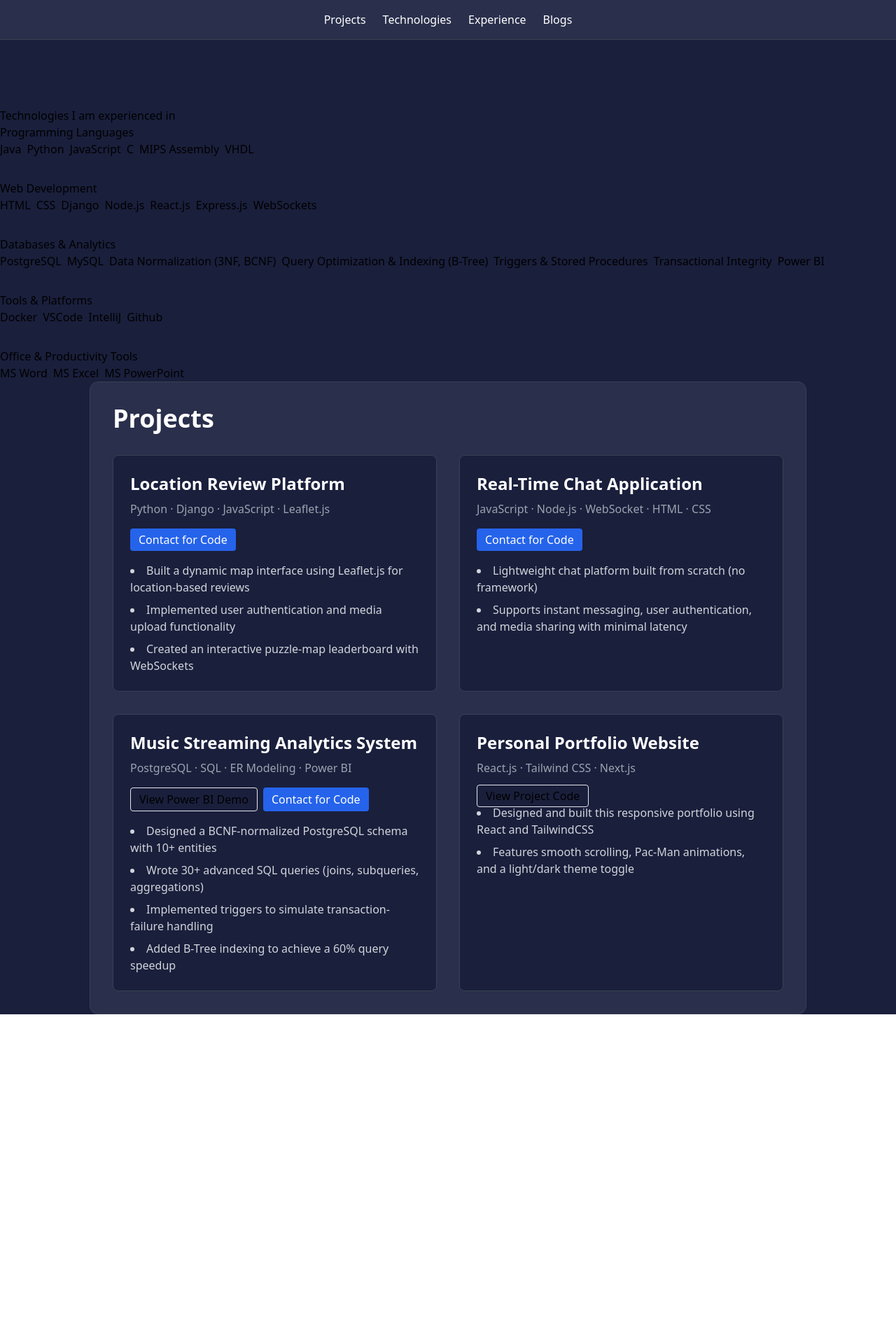
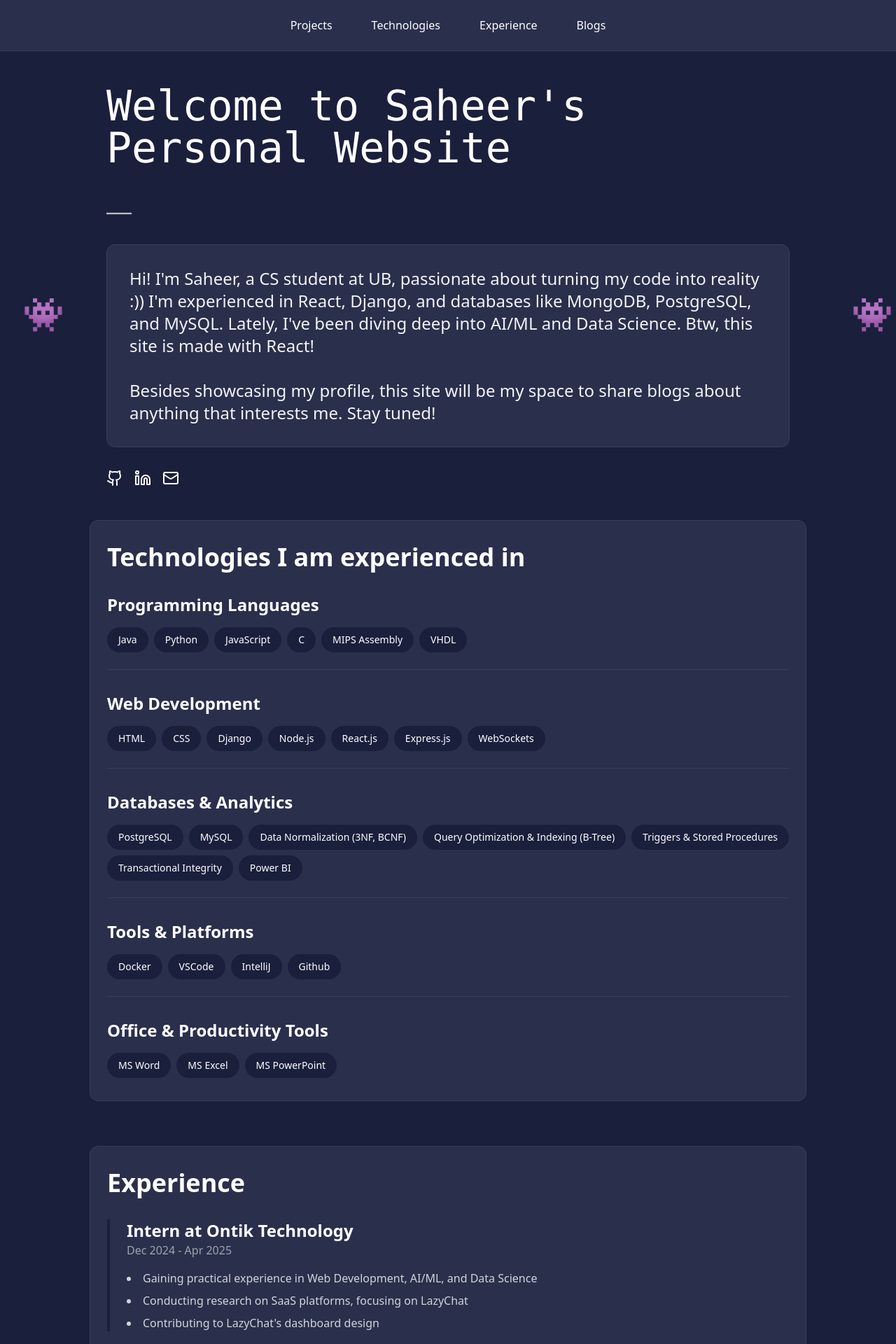
Before and after one commit to Saheerr/saheer.website, a React (Create React App) app: page / in a window 1280 px wide. Shown: the top 1920 px of the page at 70% size. Before the commit the page ends 1513 px from the top, so only its background shows below. Built offline with nearby package versions, Linux system fonts and the light colour scheme.

Commit message:
bug fixed

```diff
--- a/src/components/Portfolio.js
+++ b/src/components/Portfolio.js
@@ -15,6 +15,7 @@ const Portfolio = () => {
   const experienceRef = useRef(null);
   const blogsRef = useRef(null);
 
+  // Typing effect
   useEffect(() => {
     setText('');
     let currentIndex = 0;
@@ -30,6 +31,7 @@ const Portfolio = () => {
     return () => clearInterval(typingInterval);
   }, []);
 
+  // Pacman animation
   useEffect(() => {
     const animateInterval = setInterval(() => {
       setLeftPacmanPosition(prev => {
@@ -64,8 +66,12 @@ const Portfolio = () => {
 
   // ----- UPDATED TECHNOLOGIES -----
   const technologies = {
-    'Programming Languages': ['Java', 'Python', 'JavaScript', 'C', 'MIPS Assembly', 'VHDL'],
-    'Web Development': ['HTML', 'CSS', 'Django', 'Node.js', 'React.js', 'Express.js', 'WebSockets'],
+    'Programming Languages': [
+      'Java', 'Python', 'JavaScript', 'C', 'MIPS Assembly', 'VHDL'
+    ],
+    'Web Development': [
+      'HTML', 'CSS', 'Django', 'Node.js', 'React.js', 'Express.js', 'WebSockets'
+    ],
     'Databases & Analytics': [
       'PostgreSQL',
       'MySQL',
@@ -75,8 +81,12 @@ const Portfolio = () => {
       'Transactional Integrity',
       'Power BI'
     ],
-    'Tools & Platforms': ['Docker', 'VSCode', 'IntelliJ', 'Github'],
-    'Office & Productivity Tools': ['MS Word', 'MS Excel', 'MS PowerPoint']
+    'Tools & Platforms': [
+      'Docker', 'VSCode', 'IntelliJ', 'Github'
+    ],
+    'Office & Productivity Tools': [
+      'MS Word', 'MS Excel', 'MS PowerPoint'
+    ]
   };
 
   return (
@@ -85,29 +95,90 @@ const Portfolio = () => {
       <nav className="sticky top-0 bg-[#2a2f4c] border-b border-gray-700 z-50">
         <div className="max-w-5xl mx-auto px-6 py-4">
           <div className="flex gap-6 justify-center text-white">
-            <button onClick={() => scrollToSection(projectsRef)} className="...">Projects</button>
-            <button onClick={() => scrollToSection(technologiesRef)} className="...">Technologies</button>
-            <button onClick={() => scrollToSection(experienceRef)} className="...">Experience</button>
-            <button onClick={() => scrollToSection(blogsRef)} className="...">Blogs</button>
+            <button
+              onClick={() => scrollToSection(projectsRef)}
+              className="hover:text-gray-300 transition-colors px-4 py-2 rounded-lg hover:bg-[#1a1f3c]"
+            >
+              Projects
+            </button>
+            <button
+              onClick={() => scrollToSection(technologiesRef)}
+              className="hover:text-gray-300 transition-colors px-4 py-2 rounded-lg hover:bg-[#1a1f3c]"
+            >
+              Technologies
+            </button>
+            <button
+              onClick={() => scrollToSection(experienceRef)}
+              className="hover:text-gray-300 transition-colors px-4 py-2 rounded-lg hover:bg-[#1a1f3c]"
+            >
+              Experience
+            </button>
+            <button
+              onClick={() => scrollToSection(blogsRef)}
+              className="hover:text-gray-300 transition-colors px-4 py-2 rounded-lg hover:bg-[#1a1f3c]"
+            >
+              Blogs
+            </button>
           </div>
         </div>
       </nav>
 
       {/* Hero Section */}
       <div className="py-12">
-        {/* ...typing effect and about copy... */}
+        <div className="max-w-5xl mx-auto px-6">
+          <div className="font-mono text-4xl md:text-6xl text-white mb-12">
+            <span className="block">{text}</span>
+            <span className={`inline-block ${typingComplete ? 'animate-pulse' : ''}`}>_</span>
+          </div>
+          <div className="text-gray-100 text-xl md:text-2xl leading-relaxed font-light mb-8 bg-[#2a2f4c] p-8 rounded-xl border border-gray-700">
+            Hi! I'm Saheer, a CS student at UB, passionate about turning my code into reality :)) I'm experienced in React, Django, and databases like MongoDB, PostgreSQL, and MySQL. Lately, I've been diving deep into AI/ML and Data Science. Btw, this site is made with React!
+            <br /><br />
+            Besides showcasing my profile, this site will be my space to share blogs about anything that interests me. Stay tuned!
+          </div>
+          <div className="flex gap-4">
+            <a
+              href="https://github.com/Saheerr"
+              className="text-white hover:text-gray-300 transition-colors"
+              target="_blank"
+              rel="noopener noreferrer"
+            >
+              <Github size={24} />
+            </a>
+            <a
+              href="https://www.linkedin.com/in/saheer-rahman-40098728a/"
+              className="text-white hover:text-gray-300 transition-colors"
+              target="_blank"
+              rel="noopener noreferrer"
+            >
+              <Linkedin size={24} />
+            </a>
+            <a
+              href="mailto:saheerrahman98@gmail.com"
+              className="text-white hover:text-gray-300 transition-colors"
+            >
+              <Mail size={24} />
+            </a>
+          </div>
+        </div>
       </div>
 
       {/* Technologies Section */}
-      <section ref={technologiesRef} className="...">
-        <h2 className="...">Technologies I am experienced in</h2>
+      <section
+        ref={technologiesRef}
+        className="mb-16 bg-[#2a2f4c] p-8 rounded-xl border border-gray-700 max-w-5xl mx-auto px-6"
+      >
+        <h2 className="text-3xl md:text-4xl font-bold mb-8 text-white">
+          Technologies I am experienced in
+        </h2>
         <div className="grid grid-cols-1 gap-8">
-          {Object.entries(technologies).map(([cat, items]) => (
-            <div key={cat} className="...">
-              <h3 className="...">{cat}</h3>
+          {Object.entries(technologies).map(([category, items]) => (
+            <div key={category} className="border-b border-gray-700 pb-6 last:border-0 last:pb-0">
+              <h3 className="text-xl md:text-2xl font-semibold mb-4 text-white">{category}</h3>
               <div className="flex flex-wrap gap-2">
-                {items.map(item => (
-                  <span key={item} className="...">{item}</span>
+                {items.map(tech => (
+                  <span key={tech} className="bg-[#1a1f3c] text-white px-4 py-2 rounded-full text-sm">
+                    {tech}
+                  </span>
                 ))}
               </div>
             </div>
@@ -116,21 +187,57 @@ const Portfolio = () => {
       </section>
 
       {/* Experience Section */}
-      <section ref={experienceRef} className="...">
-        {/* ...existing experience cards... */}
+      <section
+        ref={experienceRef}
+        className="mb-16 bg-[#2a2f4c] p-8 rounded-xl border border-gray-700 max-w-5xl mx-auto px-6"
+      >
+        <h2 className="text-3xl md:text-4xl font-bold mb-8 text-white">Experience</h2>
+        <div className="space-y-8">
+          <div className="border-l-4 border-[#1a1f3c] pl-6">
+            <h3 className="text-xl md:text-2xl font-semibold text-white">Intern at Ontik Technology</h3>
+            <p className="text-gray-400 mb-4">Dec 2024 - Apr 2025</p>
+            <ul className="list-disc list-inside text-gray-300 space-y-2">
+              <li>Gaining practical experience in Web Development, AI/ML, and Data Science</li>
+              <li>Conducting research on SaaS platforms, focusing on LazyChat</li>
+              <li>Contributing to LazyChat's dashboard design</li>
+            </ul>
+          </div>
+          <div className="border-l-4 border-[#1a1f3c] pl-6">
+            <h3 className="text-xl md:text-2xl font-semibold text-white">
+              Intern at Center for Natural Resource Studies
+            </h3>
+            <p className="text-gray-400 mb-4">Oct 2021 - Jan 2022</p>
+            <ul className="list-disc list-inside text-gray-300 space-y-2">
+              <li>Analyzed national projects</li>
+              <li>Engaged with senior staff</li>
+              <li>Contributed to team discussions</li>
+            </ul>
+          </div>
+        </div>
       </section>
 
-      {/* ----- UPDATED PROJECTS SECTION ----- */}
-      <section ref={projectsRef} className="mb-16 bg-[#2a2f4c] p-8 rounded-xl border border-gray-700 max-w-5xl mx-auto">
+      {/* Projects Section */}
+      <section
+        ref={projectsRef}
+        className="mb-16 bg-[#2a2f4c] p-8 rounded-xl border border-gray-700 max-w-5xl mx-auto px-6"
+      >
         <h2 className="text-3xl md:text-4xl font-bold mb-8 text-white">Projects</h2>
         <div className="grid grid-cols-1 md:grid-cols-2 gap-8">
 
           {/* Location Review Platform */}
           <div className="bg-[#1a1f3c] p-6 rounded-lg border border-gray-700 hover:border-blue-500 transition-colors">
-            <h3 className="text-xl md:text-2xl font-semibold mb-2 text-white">Location Review Platform</h3>
-            <p className="text-gray-400 mb-4">Python · Django · JavaScript · Leaflet.js</p>
+            <h3 className="text-xl md:text-2xl font-semibold mb-2 text-white">
+              Location Review Platform
+            </h3>
+            <p className="text-gray-400 mb-4">
+              Python · Django · JavaScript · Leaflet.js
+            </p>
             <button
-              onClick={() => window.alert("This is a school project — please contact me at saheerrahman98@gmail.com for the code.")}
+              onClick={() =>
+                window.alert(
+                  "This is a school project — please contact me at saheerrahman98@gmail.com for the code."
+                )
+              }
               className="px-3 py-1 bg-blue-600 text-white rounded hover:bg-blue-700 mb-4"
             >
               Contact for Code
@@ -144,10 +251,18 @@ const Portfolio = () => {
 
           {/* Real-Time Chat Application */}
           <div className="bg-[#1a1f3c] p-6 rounded-lg border border-gray-700 hover:border-blue-500 transition-colors">
-            <h3 className="text-xl md:text-2xl font-semibold mb-2 text-white">Real-Time Chat Application</h3>
-            <p className="text-gray-400 mb-4">JavaScript · Node.js · WebSocket · HTML · CSS</p>
+            <h3 className="text-xl md:text-2xl font-semibold mb-2 text-white">
+              Real-Time Chat Application
+            </h3>
+            <p className="text-gray-400 mb-4">
+              JavaScript · Node.js · WebSocket · HTML · CSS
+            </p>
             <button
-              onClick={() => window.alert("This is a school project — please contact me at saheerrahman98@gmail.com for the code.")}
+              onClick={() =>
+                window.alert(
+                  "This is a school project — please contact me at saheerrahman98@gmail.com for the code."
+                )
+              }
               className="px-3 py-1 bg-blue-600 text-white rounded hover:bg-blue-700 mb-4"
             >
               Contact for Code
@@ -160,8 +275,12 @@ const Portfolio = () => {
 
           {/* Music Streaming Analytics System */}
           <div className="bg-[#1a1f3c] p-6 rounded-lg border border-gray-700 hover:border-blue-500 transition-colors">
-            <h3 className="text-xl md:text-2xl font-semibold mb-2 text-white">Music Streaming Analytics System</h3>
-            <p className="text-gray-400 mb-4">PostgreSQL · SQL · ER Modeling · Power BI</p>
+            <h3 className="text-xl md:text-2xl font-semibold mb-2 text-white">
+              Music Streaming Analytics System
+            </h3>
+            <p className="text-gray-400 mb-4">
+              PostgreSQL · SQL · ER Modeling · Power BI
+            </p>
             <div className="flex space-x-2 mb-4">
               <a
                 href="https://app.powerbi.com/view?r=eyJrIjoiZjAyNjczNzUtZTAzNS00M2U3LTgxMGYtZjlkYzQ5ZjZlNDBmIiwidCI6Ijk2NDY0YThhLWY4ZWQtNDBiMS05OWUyLTVmNmI1MGEyMDI1MCIsImMiOjN9"
@@ -172,7 +291,11 @@ const Portfolio = () => {
                 View Power BI Demo
               </a>
               <button
-                onClick={() => window.alert("This is a school project — please contact me at saheerrahman98@gmail.com for the code.")}
+                onClick={() =>
+                  window.alert(
+                    "This is a school project — please contact me at saheerrahman98@gmail.com for the code."
+                  )
+                }
                 className="px-3 py-1 bg-blue-600 text-white rounded hover:bg-blue-700"
               >
                 Contact for Code
@@ -188,7 +311,9 @@ const Portfolio = () => {
 
           {/* Personal Portfolio Website */}
           <div className="bg-[#1a1f3c] p-6 rounded-lg border border-gray-700 hover:border-blue-500 transition-colors">
-            <h3 className="text-xl md:text-2xl font-semibold mb-2 text-white">Personal Portfolio Website</h3>
+            <h3 className="text-xl md:text-2xl font-semibold mb-2 text-white">
+              Personal Portfolio Website
+            </h3>
             <p className="text-gray-400 mb-4">React.js · Tailwind CSS · Next.js</p>
             <a
               href="https://github.com/Saheerr/saheer.website"
@@ -207,8 +332,58 @@ const Portfolio = () => {
         </div>
       </section>
 
-      {/* Relevant Coursework, Blogs, Pacman Animation, etc. */}
+      {/* Relevant Coursework Section */}
+      <section className="mb-16 bg-[#2a2f4c] p-8 rounded-xl border border-gray-700 max-w-5xl mx-auto px-6">
+        <h2 className="text-3xl md:text-4xl font-bold mb-8 text-white">Relevant Coursework</h2>
+        <div className="space-y-4 text-lg">
+          <div className="text-white">CSE 250: Data Structures</div>
+          <div className="text-white">CSE 312: Web Applications</div>
+          <div className="text-white">CSE 460: Data Models and Query Language</div>
+        </div>
+      </section>
 
+      {/* Blogs Section */}
+      <section
+        ref={blogsRef}
+        className="mb-16 bg-[#2a2f4c] p-8 rounded-xl border border-gray-700 max-w-5xl mx-auto px-6"
+      >
+        <h2 className="text-3xl md:text-4xl font-bold mb-8 text-white">Blogs</h2>
+        <div className="text-white text-xl md:text-2xl text-center">Upcoming!</div>
+      </section>
+
+      {/* Pacman Animation */}
+      <div
+        className="fixed left-8 top-0 bottom-0 w-8 z-50"
+        style={{ pointerEvents: 'none' }}
+      >
+        <div
+          className="absolute"
+          style={{
+            top: `${leftPacmanPosition}%`,
+            fontSize: '3rem',
+            transform: 'translateY(-50%)',
+          }}
+        >
+          👾
+        </div>
+      </div>
+      <div
+        className="fixed right-8 top-0 bottom-0 w-8 z-50"
+        style={{ pointerEvents: 'none' }}
+      >
+        <div
+          className="absolute"
+          style={{
+            top: `${rightPacmanPosition}%`,
+            fontSize: '3rem',
+            transform: 'translateY(-50%)',
+          }}
+        >
+          👾
+        </div>
+      </div>
+
+      <div className="h-16 bg-[#1a1f3c]"></div>
     </div>
   );
 };
```
